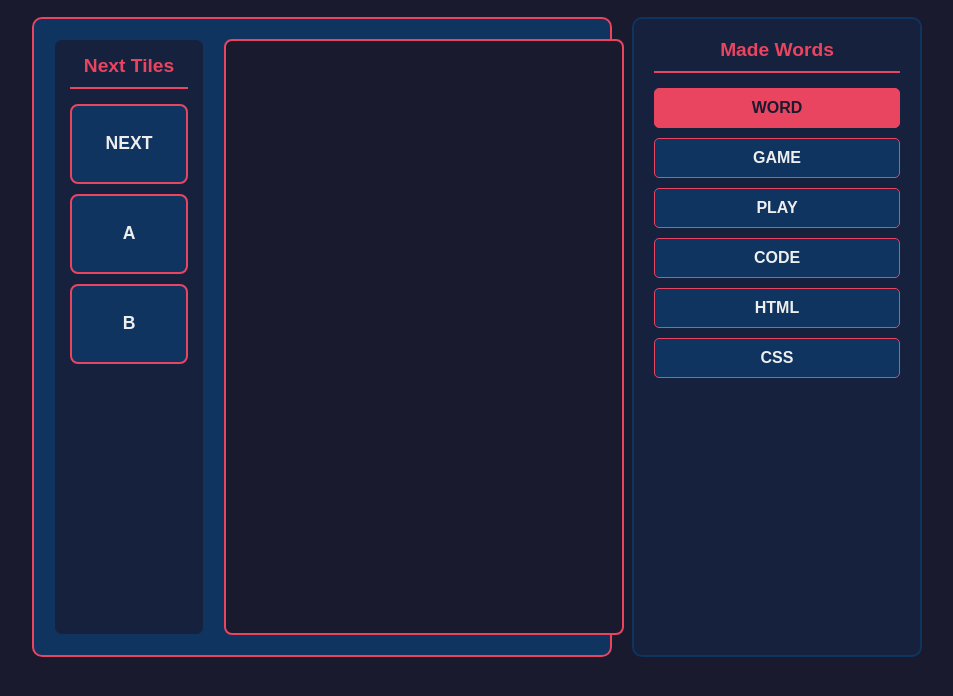
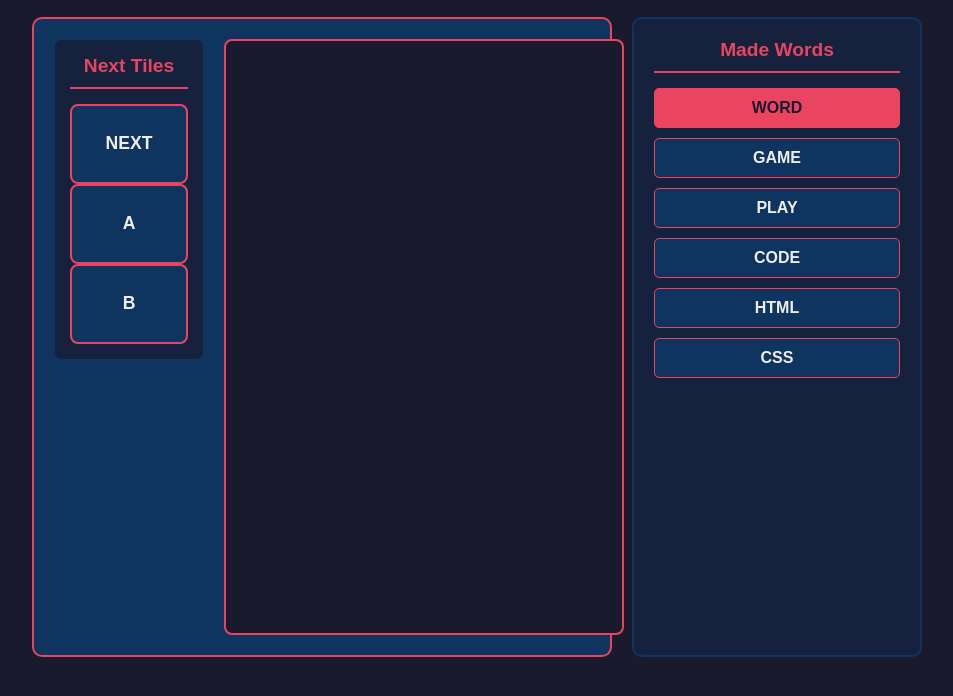
Before and after one commit to yidinghou/wordtris, a website: page poc_index.html in a window 1280 px wide. Shown: the part 96-792 px from the top of the page, without its empty margins (318-1271 px from the left). Drawn offline with Linux system fonts and the light colour scheme.

Commit message:
POC: amke next tile container only as tall as the words tiles

```diff
--- a/styles.css
+++ b/styles.css
@@ -64,14 +64,10 @@ body {
     background-color: #16213e;
     border-radius: 8px;
     padding: 15px;
+    align-self: flex-start; /* Only as tall as its content */
     border: 1px solid #0f3460;
 }
 
-.next-tiles {
-    display: flex;
-    flex-direction: column;
-    gap: 10px;
-}
 
 .right-panel {
     grid-area: right-panel;
```
